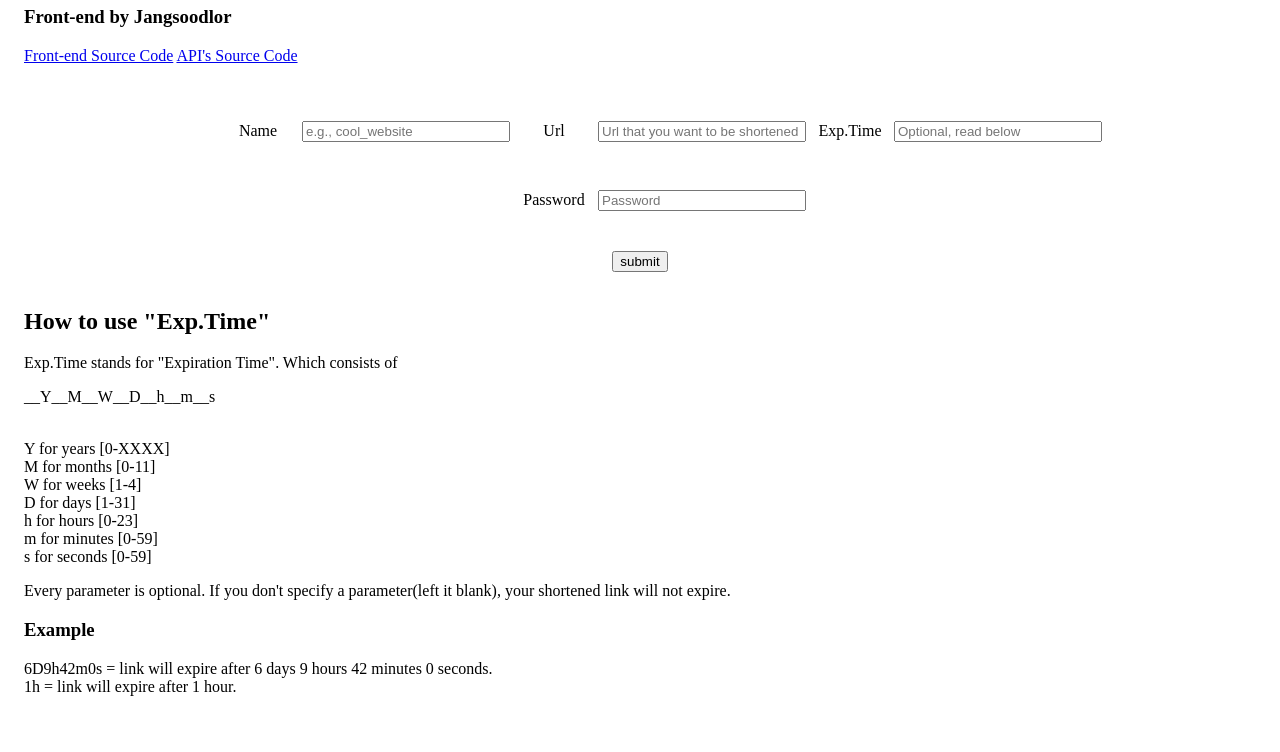
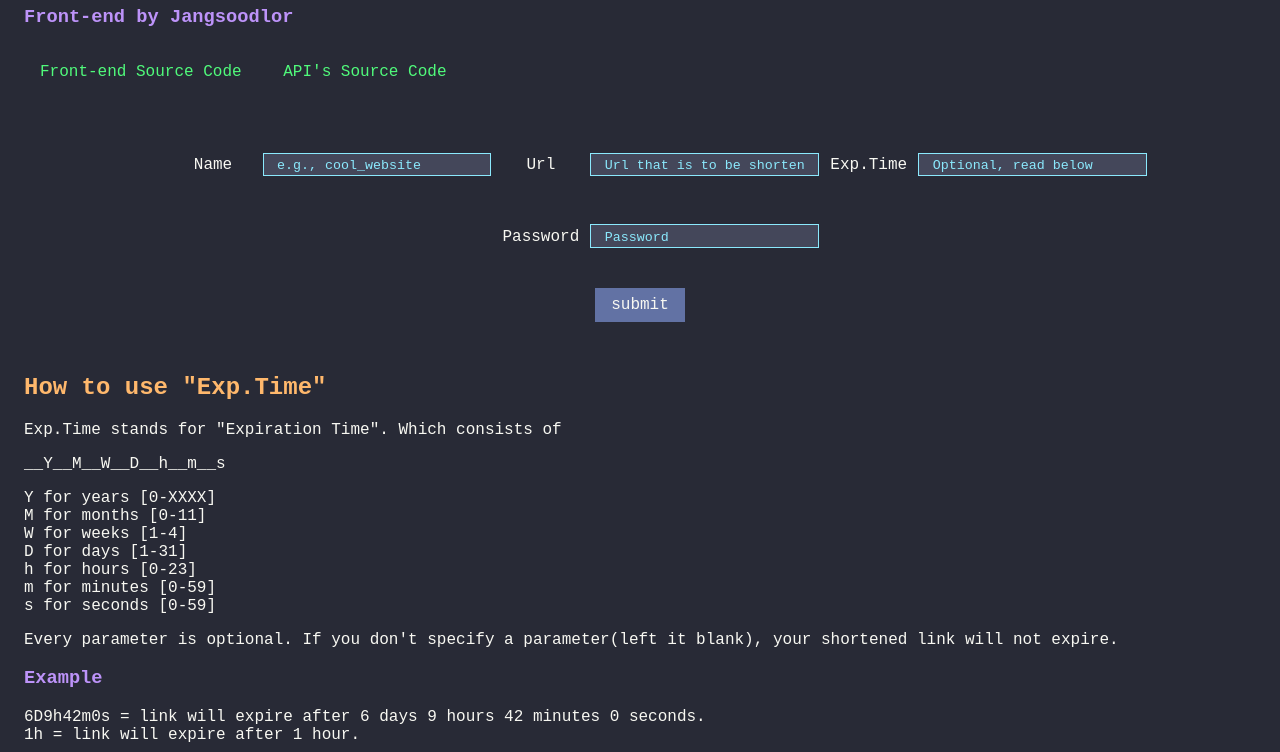
Before and after one commit to Jangsoodlor/Fakepng-Url-Shortener-Frontend, a plain HTML site: page index.html in a window 1280 px wide. Shown: the part 74-826 px from the top of the page. Before the commit the page ends 800 px from the top, so only its background shows below. Drawn offline with Linux system fonts and the light colour scheme.

Commit message:
Add a proper color scheme.
- Add a proper color scheme.
so your eyes doesn't burn when using during midnight.

- Changed font to a monospace one

Mr.Fakepng told me to write a proper commit, so I did it.

```diff
--- a/index.html
+++ b/index.html
@@ -13,8 +13,15 @@
     <div class="ctn">
         <h1>Fakepng's URL Shortener</h1>
         <h3>Front-end by Jangsoodlor</h3>
-        <a href="https://github.com/Jangsoodlor/Fakepng-Url-Shortener-Frontend">Front-end Source Code</a>
-        <a href="https://github.com/Fakepng/Url-Redirect-API">API's Source Code</a>
+        <ul>
+            <li>
+                <a href="https://github.com/Jangsoodlor/Fakepng-Url-Shortener-Frontend">Front-end Source Code</a>
+            </li>
+
+            <li>
+                <a href="https://github.com/Fakepng/Url-Redirect-API">API's Source Code</a>
+            </li>
+        </ul>
     </div>
 
     <form id="frm1" onsubmit="return submitForm()">
@@ -26,7 +33,7 @@
 
             <li class="field">
                 <label>Url</label>
-                <input class="txtinput" type="text" placeholder="Url that you want to be shortened" id="url">
+                <input class="txtinput" type="text" placeholder="Url that is to be shortened" id="url">
             </li>
 
             <li class="field">
--- a/stylesheet.css
+++ b/stylesheet.css
@@ -1,7 +1,44 @@
+body {
+    background-color: #282a36;
+    color:	#f8f8f2;
+    font-family: 'JetBrains Mono', monospace;
+}
+
+.ctn h1 {
+    color: #ff79c6;
+}
+h2 {
+    color: #ffb86c;
+}
+
+.ctn h3{
+    color: #bd93f9;
+}
+
+.ctn ul{
+    padding: 0px;
+}
+.ctn li {
+    display: inline;
+
+}
+
+.ctn a{
+    display: inline-block;
+    text-decoration: none;
+    color:  #50fa7b;
+    padding: 1em;
+    max-height: 5em;
+}
+
+.ctn a:hover{
+    background-color: #44475a;
+}
 
 #frm1{
     margin: 0 auto;
-    padding: 1em 1.5em;
+    padding: 0 1.5em;
+    padding-bottom: 2em;
     display: block;
     align-content: center;
     text-align: center;
@@ -14,6 +51,7 @@
 
 .field label, .field input {
     display: inline-block;
+
 }
 
 .field label {
@@ -22,7 +60,35 @@
 
 .field input{
     min-width: 15em;
+    border-radius: 0%;
+    border: 1px solid  	#8be9fd;
+    padding: 0.25em 1em;
+    background-color:#44475a;
+    caret-color: #f8f8f2;
 }
+
+
+.field input::placeholder {
+    font-family: 'JetBrains Mono', monospace;
+    color: #8be9fd;
+}
+
+.btn{
+    border-radius: 0%;
+    border: 0;
+    background-color:  	#6272a4;
+    color: #f8f8f2;
+    font-family: 'JetBrains Mono', monospace;
+    font-size: 1em;
+    padding: 0.5em 1em;
+
+}
+
+.btn:hover{
+    background-color:  	#bd93f9;
+}
+
+
 .HowTo_List {
     display: inline;
 }
```
